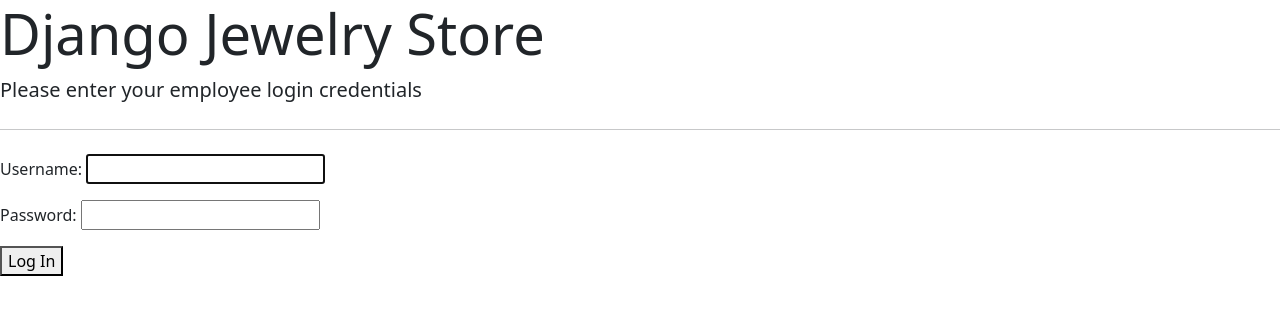
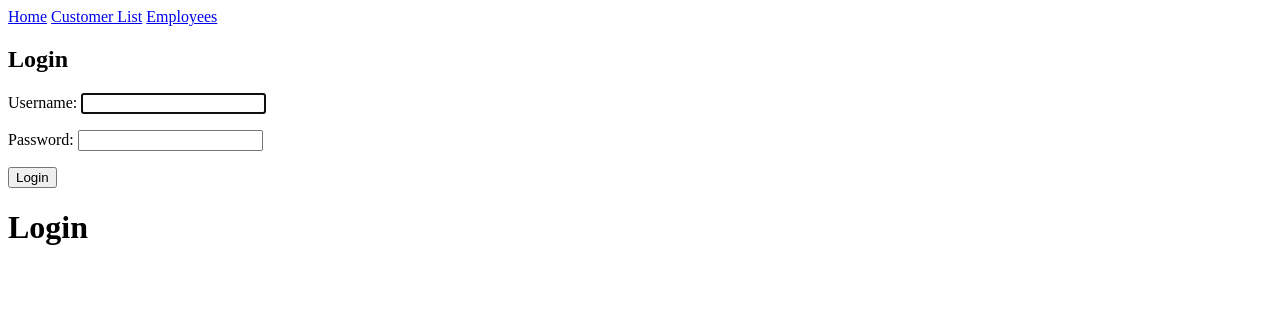
Before and after one commit to PKDT-93/Full-Stack-Jewelery-Store, a Django app: page /accounts/login in a window 1280 px wide. Shown: the top 315 px of the page. Run offline with Django 4.2, Linux system fonts and the light colour scheme; some libraries are stand-ins or nearby versions.

Commit message:
Fixed login

```diff
--- a/jewelryDatabase/jewelryDatabase/templates/accounts/login.html
+++ b/jewelryDatabase/jewelryDatabase/templates/accounts/login.html
@@ -1,22 +1,13 @@
-{# Load the tag library #}
-{% load bootstrap5 %}
+{% extends 'base.html' %}
 
-{# Load CSS and JavaScript #}
-{% bootstrap_css %}
-{% bootstrap_javascript %}
+{% block title %}Login{% endblock %}
 
-{# Display django.contrib.messages as Bootstrap alerts #}
-{% bootstrap_messages %}
-
-  <div class="jumbotron">
-    <h1 class="display-4">Django Jewelry Store</h1>
-    <p class="lead">Please enter your employee login credentials</p>
-    <hr class="my-4">
-    <form method="post">
-        {% csrf_token %}
-        {{ form.as_p }}
-        <button type="submit">Log In</button>
-      </form>
-    <p class="lead">
-    </p>
-  </div>
+{% block content %}
+<h2>Login</h2>
+<form method="post">
+   {% csrf_token %}
+    {{form.as_p }}
+    <button type="submit">Login</button>
+</form>
+<h1>Login</h1>
+{% endblock %}
--- a/jewelryDatabase/jewelryDatabase/templates/findemployee.html
+++ b/jewelryDatabase/jewelryDatabase/templates/findemployee.html
@@ -1,9 +1,9 @@
 {% extends 'base.html' %}
 
-{% block title %}Home{% endblock %}
+{% block title %}Find Employee{% endblock %}
 
 {% block content %}
 
-<h1>Template Homepage</h1>
+<h1>Find Employee</h1>
 
 {% endblock %}
--- a/jewelryDatabase/jewelryDatabase/urls.py
+++ b/jewelryDatabase/jewelryDatabase/urls.py
@@ -22,9 +22,7 @@
 urlpatterns = [
     path('admin/', admin.site.urls),
     path('', TemplateView.as_view(template_name="index.html"), name="index"),
-    # path('about', views.about, name="about"),
-    # path('contact', views.contact, name="contact"),
-    path('accounts/login', auth_views.LoginView.as_view(template_name="accounts/login.html"), name= 'login'),
     path('customerlist', views.customerlist, name='customerlist'),
     path('findemployee', views.findemployee, name='findemployee'),
+    path('accounts/login', auth_views.LoginView.as_view(template_name="accounts/login.html"), name='login'),
 ]
```
Also changed, not shown: jewelryDatabase/db.sqlite3, jewelryDatabase/jewelryDatabase/settings.py (line endings or trailing spaces), jewelryDatabase/jewelryDatabase/views.py (line endings or trailing spaces), 1 other file.
